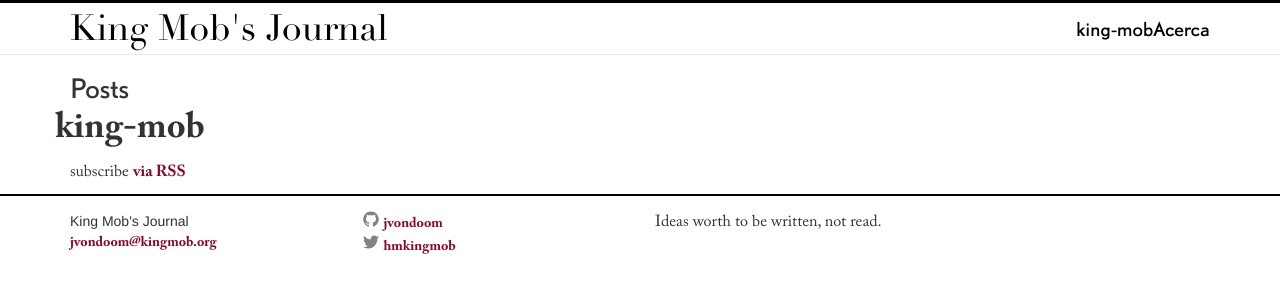
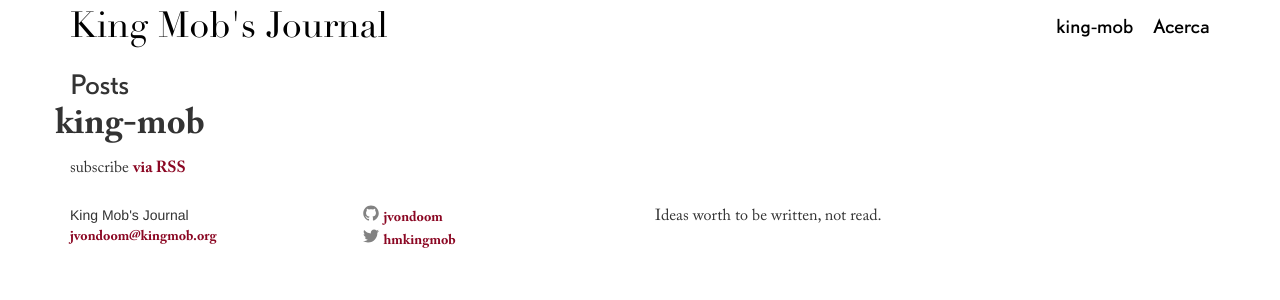
Before and after one commit to jvondoom/king-mob, a Jekyll site: the page built from README.md, in a window 1280 px wide. Shown: the top 300 px of the page. Built offline with Jekyll 4.4.1, drawn with Linux system fonts in a browser that asks for light colours; our own code applies the rules of GitHub Pages for plain Markdown files.

Commit message:
Style updates to current site design

```diff
--- a/styles/includes/_footer.scss
+++ b/styles/includes/_footer.scss
@@ -1,5 +1,5 @@
 footer {
-  border-top: 2px solid $color-black;
+  border: 0;
   padding-top: 15px;
 
   .social-media-list {
--- a/styles/includes/_header.scss
+++ b/styles/includes/_header.scss
@@ -1,6 +1,5 @@
 header {
-  border-bottom: 1px solid $color-gallery;
-  border-top: 3px solid $color-black;
+  border: 0;
 
   .header-wrapper {
     align-items: center;
@@ -26,6 +25,11 @@ header {
       color: $color-black;
       font-size: 18px;
       font-family: $font-nobel;
+      margin-right: 20px;
+
+      &:first-child {
+        margin-right: 0;
+      }
     }
   }
 }
--- a/styles/layout/_page.scss
+++ b/styles/layout/_page.scss
@@ -1,7 +1,6 @@
 .p-page {
   .post-header {
-    border-bottom: 2px solid $color-gallery;
-    border-top: 0;
+    border: 0;
     margin-bottom: 20px;
   }
 
```
